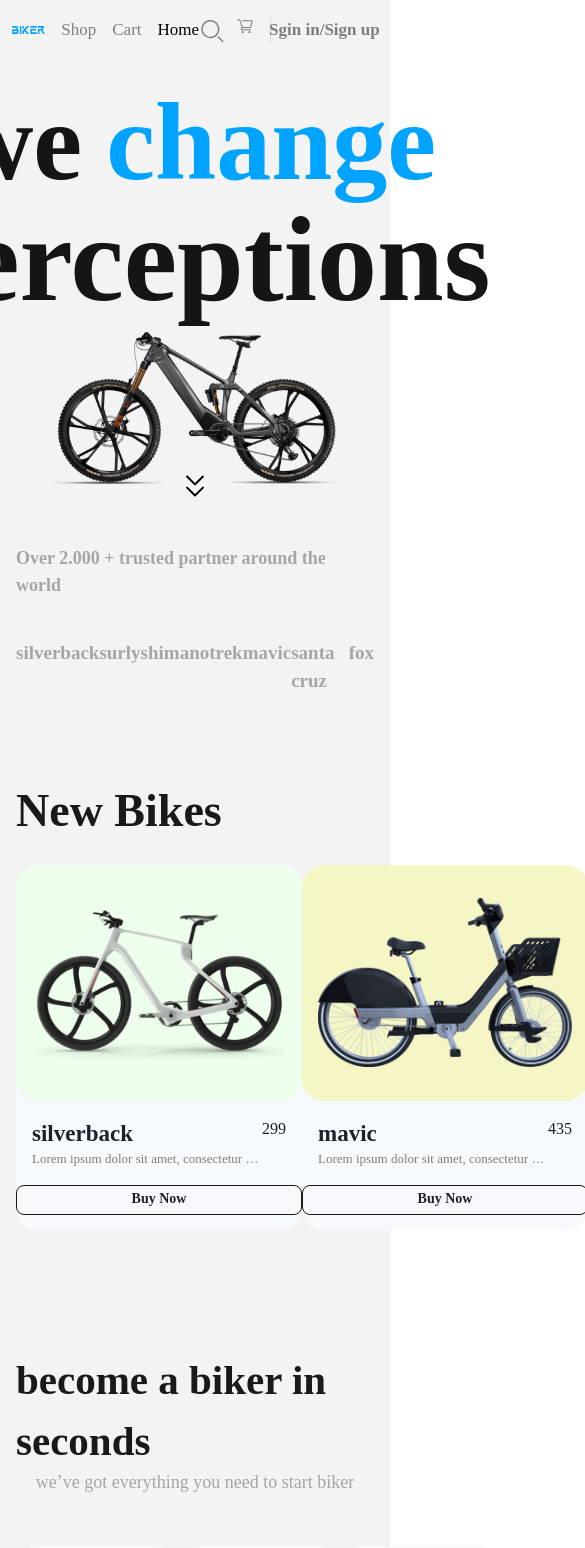
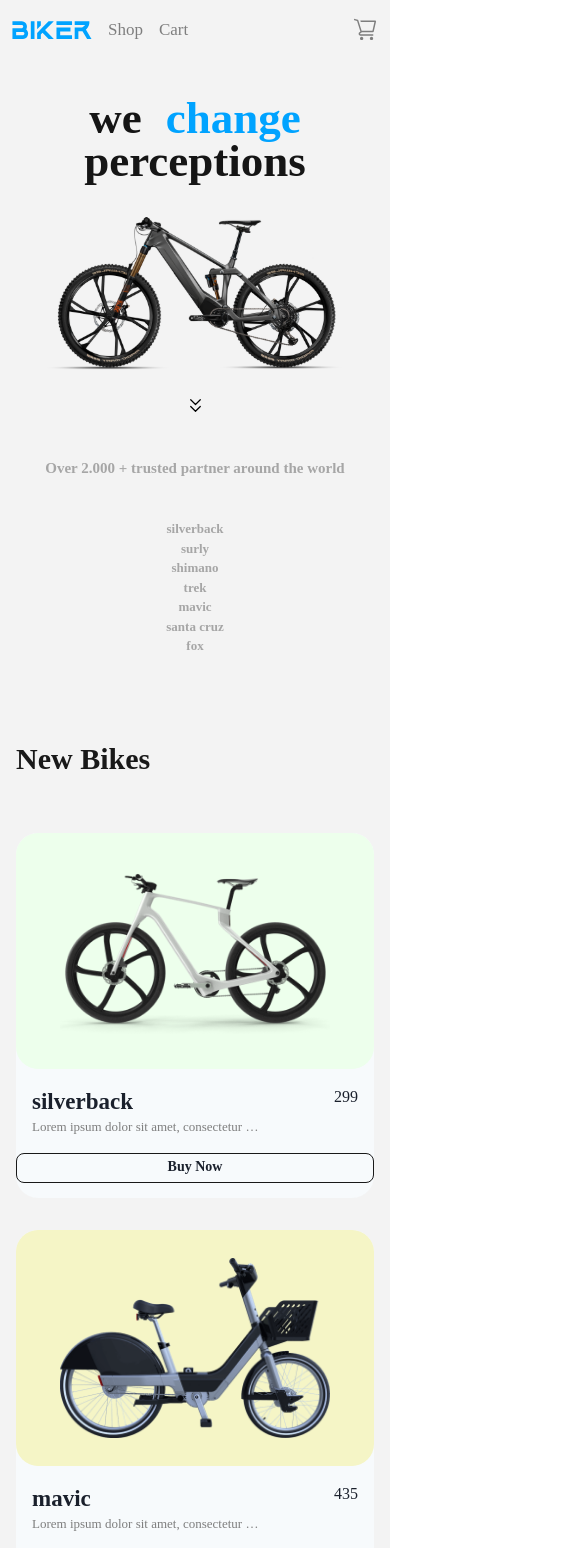
Before and after one commit to aliturkamanjs/bike-shop, a React (Create React App) app: page / in a window 390 px wide. Shown: the top 1548 px of the page, 585 px wide, since content can reach past the window. Built offline with nearby package versions, Linux system fonts and the light colour scheme.

Commit message:
home responsive

```diff
--- a/src/components/footer/footer.tsx
+++ b/src/components/footer/footer.tsx
@@ -67,19 +67,30 @@ const FooterComp = (): JSX.Element => {
       position="relative"
       mt="200px"
     >
-      <Container maxW="container.xl" position="relative">
+      <Container
+        maxW={[
+          "container.sm",
+          "container.sm",
+          "container.md",
+          "container.lg",
+          "container.xl",
+        ]}
+        position="relative"
+      >
         <Center>
           <Flex
-            w="full"
-            h="90px"
+            w={["80%", "90%", "98%", "full", "full"]}
+            minH="90px"
             rounded="12px"
+            p="3"
             top="-45px"
             bg="#4475F2"
             position="absolute"
             alignItems="center"
             justifyContent="space-between"
+            flexDir={["column", "column", "row", "row", "row"]}
           >
-            <Flex ml="8" flexDir="column">
+            <Flex ml={["1", "1", "1", "8", "8"]} flexDir="column">
               <Text fontSize="22px" color="#f8fafd" fontWeight="700">
                 Newsletter
               </Text>
@@ -87,7 +98,11 @@ const FooterComp = (): JSX.Element => {
                 Be the first one to know about discount, offers and events
               </Text>
             </Flex>
-            <InputGroup w="370px" mr="8">
+            <InputGroup
+              w={["full", "60%", "370px", "370px", "370px"]}
+              mr={["0", "0", "0", "8", "8"]}
+              mt={["8px", "17px", "0px", "0px", "0px"]}
+            >
               <Input
                 _placeholder={{ color: "#f8fafd", fontWeight: "200" }}
                 placeholder="Enter your email!"
@@ -103,10 +118,16 @@ const FooterComp = (): JSX.Element => {
             </InputGroup>
           </Flex>
         </Center>
-        <Flex mt="92px" justifyContent="space-between">
+
+        <Flex
+          mt={["120px", "120px", "90px", "90px", "90px"]}
+          justifyContent="space-between"
+          alignItems="flex-start"
+          flexDir={["column", "column", "row", "row", "row"]}
+        >
           {items.map((item) => {
             return (
-              <Flex flexDir="column">
+              <Flex mt="8" ml={["20", "10", "0", "0", "0"]} flexDir="column">
                 <Text fontSize="24px" fontWeight="700">
                   {item.title}
                 </Text>
@@ -130,13 +151,21 @@ const FooterComp = (): JSX.Element => {
           })}
         </Flex>
         <Flex
-          position="absolute"
-          bottom="2"
-          w="full"
+          position={["static", "static", "absolute", "absolute", "absolute"]}
+          bottom={["-10", "-10", "3", "4", "4"]}
+          w={["90%", "90%", "95%", "98%", "98%"]}
           justifyContent="space-between"
         >
-          <Image src={logo} />
-          <Flex>
+          <Image
+            display={["none", "none", "block", "block", "block"]}
+            src={logo}
+          />
+          <Flex
+            flexDir={["column-reverse", "column-reverse", "row", "row", "row"]}
+            mt={["10", "10", "0", "0", "0"]}
+
+          >
+            <Flex  >
               <Link
                 _focus={{}}
                 isExternal
@@ -149,7 +178,7 @@ const FooterComp = (): JSX.Element => {
                   src={linkedin}
                 />
               </Link>
-            <Link  _focus={{}} isExternal href="https://twitter.com/ATurkaman">
+              <Link _focus={{}} isExternal href="https://twitter.com/ATurkaman">
                 <Image
                   cursor="pointer"
                   _selection={{ bg: "transparent" }}
@@ -157,7 +186,11 @@ const FooterComp = (): JSX.Element => {
                   src={twitter}
                 />
               </Link>
-            <Link  _focus={{}} isExternal href="https://www.instagram.com/ali_turkaman_n/">
+              <Link
+                _focus={{}}
+                isExternal
+                href="https://www.instagram.com/ali_turkaman_n/"
+              >
                 <Image
                   cursor="pointer"
                   _selection={{ bg: "transparent" }}
@@ -165,7 +198,11 @@ const FooterComp = (): JSX.Element => {
                   src={instagram}
                 />
               </Link>
-            <Link  _focus={{}} isExternal href="https://github.com/aliturkamanjs">
+              <Link
+                _focus={{}}
+                isExternal
+                href="https://github.com/aliturkamanjs"
+              >
                 <Image
                   cursor="pointer"
                   _selection={{ bg: "transparent" }}
@@ -173,7 +210,9 @@ const FooterComp = (): JSX.Element => {
                   src={github}
                 />
               </Link>
+            </Flex>
 
+            <Flex  mb={["26px", "26px", "0", "0", "0"]}>
               <Text mr="1" color="#7E7E7E">
                 © 2022 created by
               </Text>
@@ -186,6 +225,7 @@ const FooterComp = (): JSX.Element => {
               </Link>
             </Flex>
           </Flex>
+        </Flex>
       </Container>
     </Flex>
   );
--- a/src/components/header/header.tsx
+++ b/src/components/header/header.tsx
@@ -6,17 +6,17 @@ import arrowDown from "../../svg/arrowDown.svg";
 const Header = (): JSX.Element => {
   return (
     <Flex flexDir="column" alignItems="center">
-      <Flex color="#151515" fontWeight="bold" fontSize="110px">
-        <Text>we</Text>{" "}
-        <Text color="#00A3FF" ml="6">
+      <Flex mt={["25px", "65px","20px","20px","20px"]} color="#151515" fontWeight="bold" fontSize="110px">
+        <Text fontSize={["45px", "65px", "80px", "110px" , "110px"]}>we</Text>{" "}
+        <Text color="#00A3FF" ml="6" fontSize={["45px", "65px", "80px", "110px" , "110px"]}>
           change
         </Text>
       </Flex>
-      <Text mt="-55px" color="#151515" fontWeight="bold" fontSize="120px">
+      <Text mt={["-25px", "-30px", "-55px", "-55px" , "-55px"]} color="#151515" fontWeight="bold" fontSize={["45px", "65px", "85px", "120px" , "120px"]}>
         perceptions
       </Text>
-      <Image mt="-10" src={bikeHeader} />
-      <Image mt="-8" src={arrowDown} />
+      <Image mt={["-0px", "34px", "-10px", "-10px" , "-10px"]} src={bikeHeader} />
+      <Image w={["23px", "27px", "30px", "-35px" , "-38px"]} mt={["10px", "17px", "-8px", "-8px" , "-8px"]} src={arrowDown} />
     </Flex>
   );
 };
--- a/src/components/homebody/homebody.tsx
+++ b/src/components/homebody/homebody.tsx
@@ -12,12 +12,12 @@ import { CheckInCart } from "../../utils/checkInCart";
 import { contextProps } from "../../utils/dataInterface";
 
 const HomeBody = (): JSX.Element => {
-  const dispatch = useCartAction()
-  const {cart} = useCart()
+  const dispatch = useCartAction();
+  const { cart } = useCart();
 
-  const addToCart = (product : contextProps) => {
-    dispatch({type: "ADD_TO_CART", payload: product})
-  }
+  const addToCart = (product: contextProps) => {
+    dispatch({ type: "ADD_TO_CART", payload: product });
+  };
 
   const componyItems = [
     { name: "silverback", id: 1 },
@@ -51,29 +51,60 @@ const HomeBody = (): JSX.Element => {
   ];
 
   return (
-    <Container  maxW="container.xl">
+    <Container maxW="container.xl">
       <Center mt="10">
-        <Text fontSize="18" fontWeight="600" color="#A6A6A6">
+        <Text
+          textAlign="center"
+          fontSize={["15px", "15px", "18px", "18px", "18px"]}
+          fontWeight="600"
+          color="#A6A6A6"
+        >
           Over 2.000 + trusted partner around the world
         </Text>
       </Center>
-      <Flex w="full" justifyContent="space-between" mt="10">
+      <Flex
+        w="full"
+        justifyContent="space-between"
+        alignItems="center"
+        flexDir={["column", "row", "row", "row", "row"]}
+        flexWrap="wrap"
+        mt="10"
+      >
         {componyItems.map((item) => {
           return (
-            <Text key={item.id} fontSize="19" fontWeight="700" color="#A6A6A6">
+            <Text
+              fontSize={["13px", "14px", "18px", "18px", "18px"]}
+              key={item.id}
+              fontWeight="700"
+              color="#A6A6A6"
+            >
               {item.name}
             </Text>
           );
         })}
       </Flex>
 
-      <Text mt="20" fontWeight="bold" fontSize="46px" mb="5" color="#191919">
+      <Text
+        mt="20"
+        fontWeight="bold"
+        fontSize={["30px", "36px", "46px", "46px", "46px"]}
+        mb="5"
+        color="#191919"
+      >
         New Bikes
       </Text>
-      <Flex justifyContent="space-between">
+      <Flex justifyContent={["center","center","space-between","space-between","space-between"]} flexWrap="wrap">
         {products.slice(products.length - 2).map((product) => {
           return (
-            <Card key={product.id} flexDir="column" p="0" rounded="22px" w="365px" h="365px">
+            <Card
+            mt="8"
+              key={product.id}
+              flexDir="column"
+              p="0"
+              rounded="22px"
+              w="365px"
+              h="365px"
+            >
               <Flex
                 w="full"
                 h="236px"
@@ -86,12 +117,20 @@ const HomeBody = (): JSX.Element => {
                 <Image w="270px" objectFit="cover" src={product.image} />
               </Flex>
               <Flex p="4" justifyContent="space-between">
-                <Link to={{ pathname: `/bike/${product.id}`, state:  product  }}>
+                <Link to={{ pathname: `/bike/${product.id}`, state: product }}>
                   <Flex flexDir="column">
                     <Text fontWeight="700" fontSize="23px">
                       {product.name}
                     </Text>
-                  <Text fontSize="13px" mt="-2px" color="#7E7E7E" w="230px" overflow="hidden" whiteSpace="nowrap" textOverflow="ellipsis">
+                    <Text
+                      fontSize="13px"
+                      mt="-2px"
+                      color="#7E7E7E"
+                      w="230px"
+                      overflow="hidden"
+                      whiteSpace="nowrap"
+                      textOverflow="ellipsis"
+                    >
                       {product.desc}
                     </Text>
                   </Flex>
@@ -108,11 +147,10 @@ const HomeBody = (): JSX.Element => {
                 h="30px"
                 w="full"
                 variant="outline"
-                  onClick={()=> addToCart(product)}
+                onClick={() => addToCart(product)}
               >
                 {CheckInCart(cart, product) ? "In Cart" : "Buy Now"}
               </Button>
-
             </Card>
           );
         })}
@@ -153,19 +191,37 @@ const HomeBody = (): JSX.Element => {
         alignItems="center"
         mt="120px"
       >
-        <Text fontWeight="bold" fontSize="41px" color="#191919">
+        <Text
+          textAlign="center"
+          fontWeight="bold"
+          fontSize={["30px", "36px", "41px", "41px", "41px"]}
+          color="#191919"
+        >
           become a biker in seconds
         </Text>
-        <Text mt="-1" fontSize="18px" fontWeight="500" color="#A6A6A6">
+        <Text
+          textAlign="center"
+          mt={["1", "1", "-1", "-1", "-1"]}
+          fontSize={["16px", "17px", "18px", "18px", "18px"]}
+          fontWeight="500"
+          color="#A6A6A6"
+        >
           we’ve got everything you need to start biker
         </Text>
       </Flex>
 
-      <Flex mt="50px" w="full" justifyContent="space-between">
+      <Flex
+        mt="50px"
+        w="full"
+        justifyContent="space-between"
+        alignItems="center"
+        flexDir={["column", "column", "column", "row", "row"]}
+      >
         {blogItems.map((item) => {
           return (
             <Card
-              w="323px"
+              mt="8"
+              w={["290px", "323px", "323px", "323px", "323px"]}
               h="335px"
               rounded="23px"
               display="flex"
--- a/src/components/navigation/navigation.tsx
+++ b/src/components/navigation/navigation.tsx
@@ -12,9 +12,9 @@ const NavigationComp = (): JSX.Element => {
   const { cart } = useCart();
 
   const navItem = [
-    { name: "Shop", link: "/shop", id: 1 },
+    { name: "Home", link: "/", id: 1 },
+    { name: "Shop", link: "/shop", id: 3 },
     { name: "Cart", link: "/cart", id: 2 },
-    { name: "Home", link: "/", id: 3 },
   ];
 
   return (
@@ -32,8 +32,18 @@ const NavigationComp = (): JSX.Element => {
         </Link>
         {navItem.map((item) => {
           return (
-            <NavLink exact activeStyle={{color: "#000000", fontWeight: "bold"}} to={item.link} key={item.id}>
+            <NavLink
+              exact
+              activeStyle={{ color: "#000000", fontWeight: "bold" }}
+              to={item.link}
+              key={item.id}
+            >
               <Text
+                display={
+                  item.name === "Home"
+                    ? ["none", "none", "block", "block", "block"]
+                    : "block"
+                }
                 ml={item.name === "Bikes" ? "10" : "4"}
                 fontSize="17px"
                 cursor="pointer"
@@ -47,7 +57,13 @@ const NavigationComp = (): JSX.Element => {
       </Flex>
 
       <Flex>
-        <Image cursor="pointer" mr="3" w="26px" src={search} />
+        <Image
+          cursor="pointer"
+          mr="3"
+          w="26px"
+          src={search}
+          display={["none", "none", "block", "block", "block"]}
+        />
         <Link to="/cart">
           <Flex position="relative">
             <Image cursor="pointer" w="26px" src={cartSvg} />
@@ -83,6 +99,7 @@ const NavigationComp = (): JSX.Element => {
           _focus={{}}
           _hover={{}}
           _active={{}}
+          display={["none", "none", "block", "block", "block"]}
         >
           Sgin in/Sign up
         </Button>
--- a/src/providers/cartReducer.tsx
+++ b/src/providers/cartReducer.tsx
@@ -18,6 +18,7 @@ const addToCart = (state: any, action: any) => {
 };
 
 const decProduct = (state: any, action: any) => {
+  console.log(state);
   const updatedcart = [...state.cart];
   const updatedItemIndex = updatedcart.findIndex(
     (item) => item.id === action.payload.id
--- a/src/utils/checkInCart.tsx
+++ b/src/utils/checkInCart.tsx
@@ -1,4 +1,5 @@
 import { contextProps } from "./dataInterface"
+
 
 export const CheckInCart = (cart: any, product: any) => {
     return cart.find((c : contextProps) => c.id === product.id)
```
Also changed, not shown: src/pages/bikeDetail.tsx (+6 -11 lines). Lines whose indentation alone changed are shown as unchanged.
